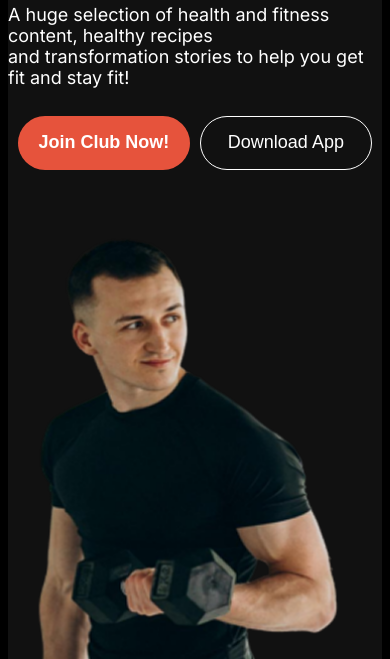
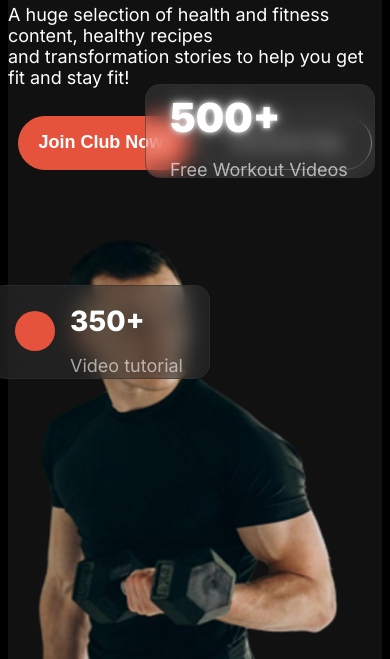
Before and after one commit to shafiqul721/responsive-gym-website, a plain HTML site: page index.html in a window 390 px wide. Shown: the part 615-1274 px from the top of the page. Drawn offline with Linux system fonts and the light colour scheme; a web font is replaced by a local one.

Commit message:
added the responsiveness of the hero image floating boxes

```diff
--- a/styles/styles.css
+++ b/styles/styles.css
@@ -213,5 +213,29 @@ text-shadow:
     margin-bottom: 45px;
 }
 
+.floating-info1{
+
+    top: 699px;
+    right: 15px;
+
+     height: 80px;
+        padding-top: 0.01em;
+    padding-bottom:12px;
+        width: 180px;
 
 }
+.floating-info2{
+    right: 180px;
+    top: 900px;
+
+    width:170px;
+    height: 80px;
+    padding-top: 0.01em;
+    padding-bottom:12px;
+    line-height: 0.9;
+
+
+
+}
+
+}
```
